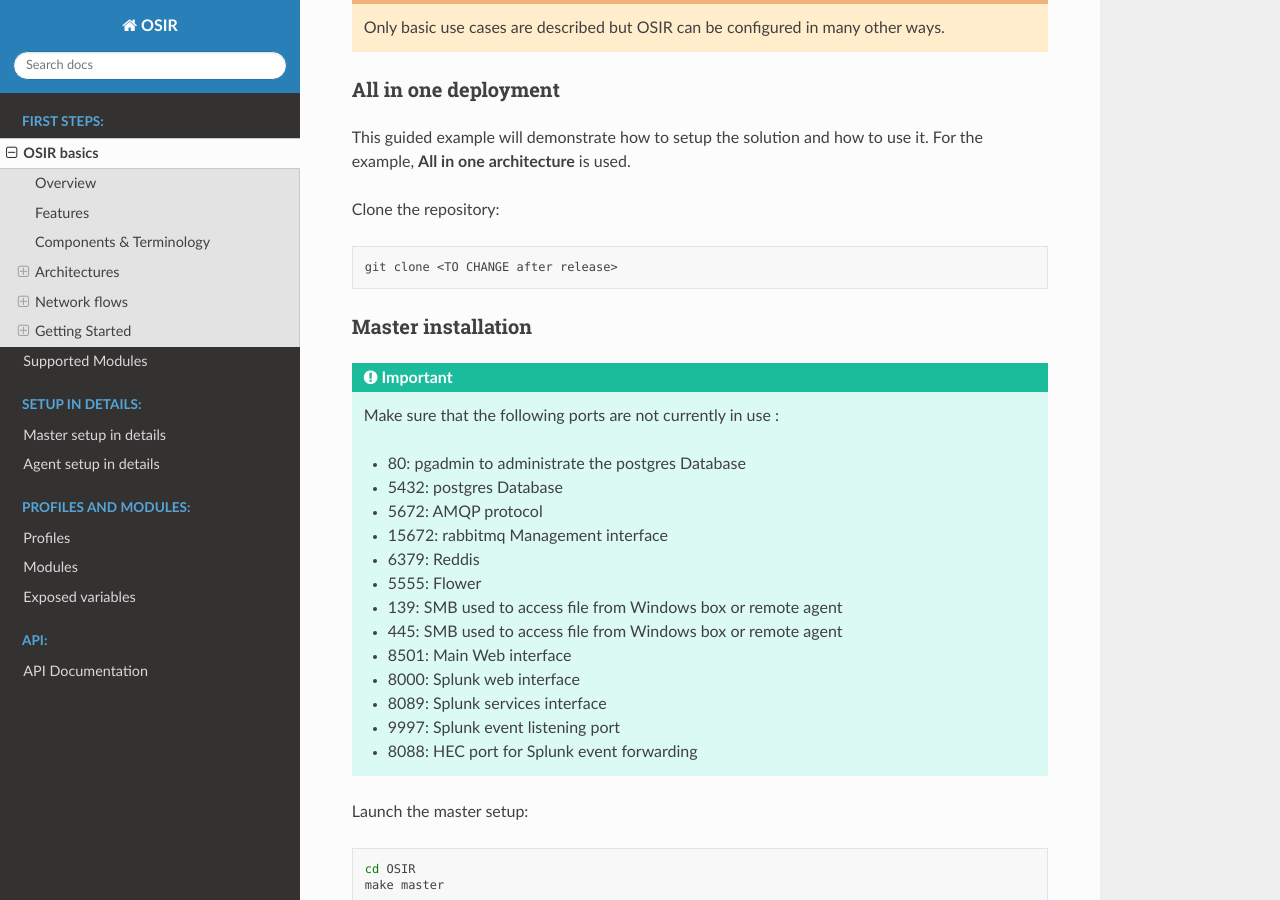
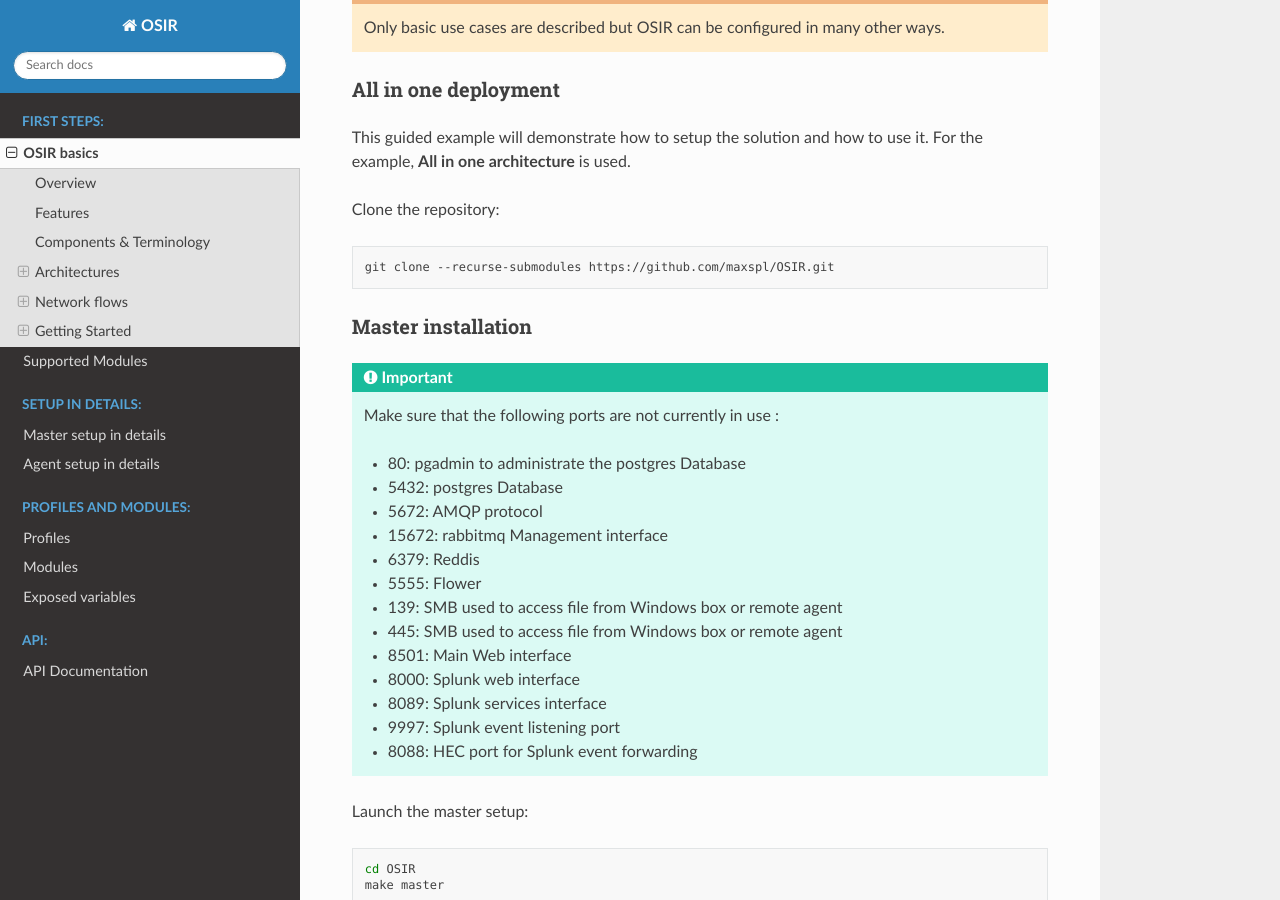
Before and after one commit to maxspl/OSIR, a Sphinx documentation site: the page built from docs/source/getting_started.rst, in a window 1280 px wide and 900 px high, scrolled down 5999 px. Built offline with Sphinx 7.4.7 and the Read the Docs theme 3.1.0, drawn with Linux system fonts in a browser that asks for light colours.

Commit message:
clone instructions

```diff
--- a/docs/source/getting_started.rst
+++ b/docs/source/getting_started.rst
@@ -138,7 +138,7 @@ Clone the repository:
 
 .. code-block:: bash
 
-    git clone <TO CHANGE after release>
+    git clone --recurse-submodules https://github.com/maxspl/OSIR.git
 
 Master installation
 *******************
```
Also changed, not shown: README.md (+6 -0 lines).
